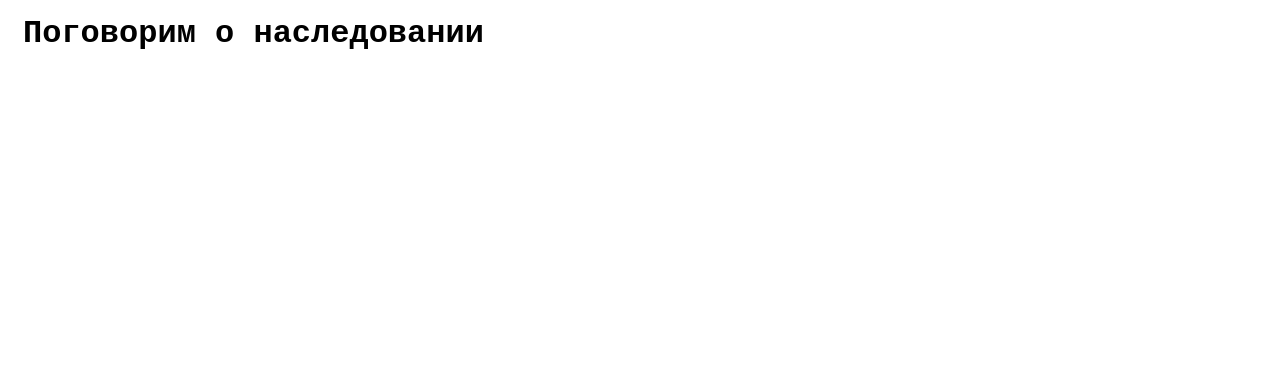
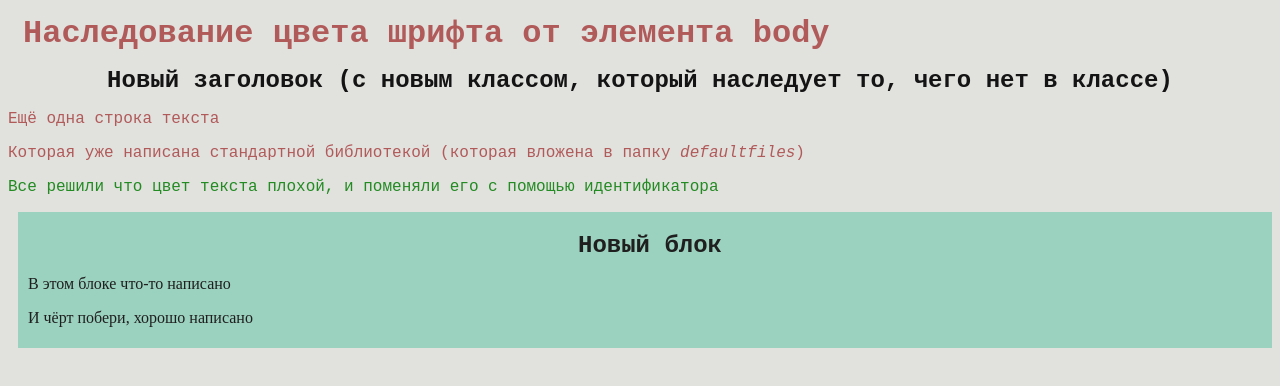
Before and after one commit to Username77177/WebLearning, a plain HTML site: page htmlsource/8.Inherit_and_more_attr.html in a window 1280 px wide. Drawn offline with Linux system fonts and the light colour scheme.

Commit message:
19/01/2020 20:33:21 | Закончил CSS. Впереди верстка

```diff
--- a/htmlsource/8.Inherit_and_more_attr.html
+++ b/htmlsource/8.Inherit_and_more_attr.html
@@ -8,10 +8,22 @@
     <title>Наследование</title>
     <link rel="import" href="defaultfiles/default.html">
     <link rel="stylesheet" href="defaultfiles/default.css">
+    <link rel="stylesheet" href="css/inherit.css">
 </head>
 
 <body>
-    <h1 style="text-align: left;">Поговорим о наследовании</h1>
+    <h1 style="text-align: left;">Наследование цвета шрифта от элемента body</h1>
+    <h2 class="headers_with_black_font">Новый заголовок (c новым классом, который наследует то, чего нет в классе)</h2>
+    <div class="default-text">
+        <p>Ещё одна строка текста</p>
+        <p>Которая уже написана стандартной библиотекой (которая вложена в папку <em>defaultfiles</em>)</p>
+        <p id="bad_color">Все решили что цвет текста плохой, и поменяли его с помощью идентификатора</p>
+    </div>
+    <div id="fblock" class="bad_block">
+        <h2>Новый блок</h2>
+        <p>В этом блоке что-то написано</p>
+        <p>И чёрт побери, хорошо написано</p>
+    </div>
 </body>
 
 </html>
--- a/htmlsource/css/inherit.css
+++ b/htmlsource/css/inherit.css
@@ -0,0 +1,35 @@
+:root {
+    /* Допустим мы заранее знаем, что шрифт у этой библиотеки не очень хороший */
+    /* Мы применяем переменную там, где это требуется */
+    /* Объявляем переменную в псевдо-классе :root */
+    --font-color: rgb(31, 31, 31);
+    /* Используем систему цветом RGB */
+}
+
+body {
+    background-color: rgb(225, 225, 221);
+    color: rgb(177, 90, 90);
+}
+
+h1,
+h2 {}
+
+.headers_with_black_font {
+    color: rgb(20, 20, 20)
+}
+
+#bad_color {
+    color: forestgreen;
+}
+
+.bad_block {
+    color: beige;
+    background-color: rgb(155, 209, 191);
+    margin: 10px 0 10px 10px;
+}
+
+#fblock {
+    padding: 5px 0px 5px 10px;
+    color: var(--font-color, black);
+    /* Цвет элементов в данном идентификаторе задан переменной, однако, если переменная не задана, то цвет откатывается на чёрный */
+}
```
Also changed, not shown: 2 other files.
